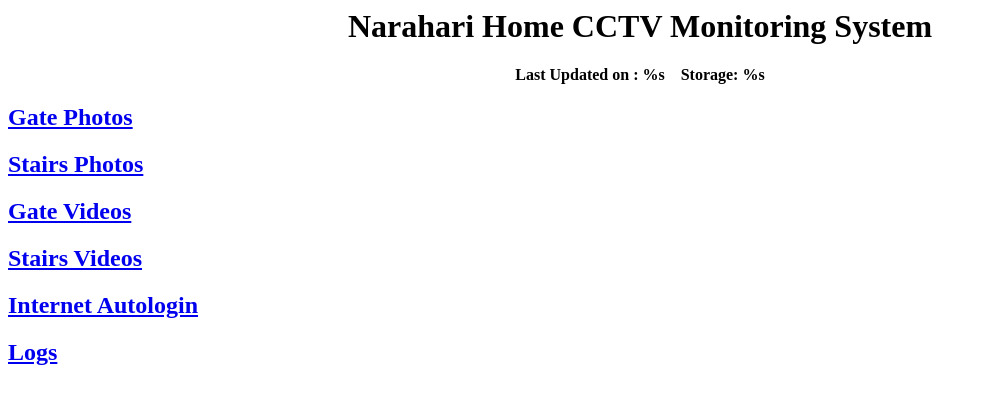
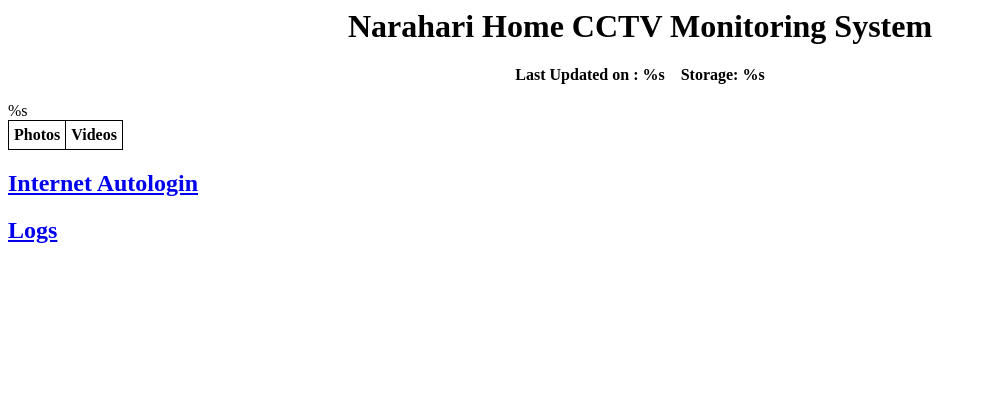
Before and after one commit to gsrinivas37/CCTV_Monitoring, a plain HTML site: page index.html in a window 1280 px wide. Shown: the whole page, without its empty margins (0-987 px from the left). Drawn offline with Linux system fonts and the light colour scheme.

Commit message:
new table branch

```diff
--- a/index.html
+++ b/index.html
@@ -4,13 +4,27 @@
         <head><h1><center>Narahari Home CCTV Monitoring System</center></h1>
             <center><b>Last Updated on : %s&emsp;Storage: %s</b></center>
         </head>
+        <style>
+            table, th, td {
+                border: 1px solid black;
+                border-collapse: collapse;
+            }
+        th, td {
+            padding: 5px;
+            text-align: left;
+        }
+        </style>
     </head>
     <body>
-        <h2><a href='./GatePhotos'> Gate Photos</a></h2>
-        <h2><a href='./StairsPhotos'> Stairs Photos</a></h2>
-        <h2><a href='./GateVideos'> Gate Videos</a></h2>
-        <h2><a href='./StairsVideos'> Stairs Videos</a></h2>
+        <br>
+        <table style=width:100%%>
+            <tr>
+                <th>Photos</th>
+                <th>Videos</th>
+            </tr>
+            %s
+        </table>
         <h2><a href='./logs/internet_autologin/log.txt'> Internet Autologin</a></h2>
-	<h2><a href='./logs'> Logs </a></h2>
+        <h2><a href='./logs'> Logs </a></h2>
     </body>
 </html>
```
Also changed, not shown: date_row.html (added, +4 -0 lines).
